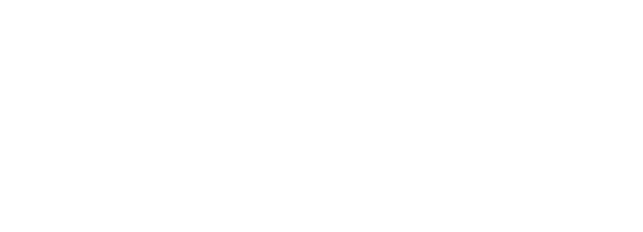
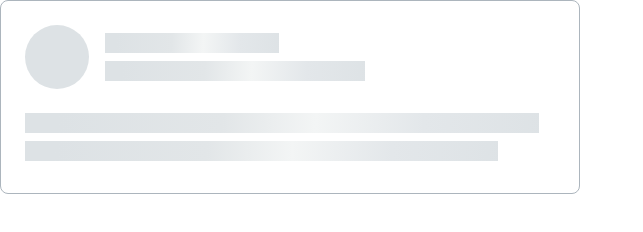
Before and after one commit to js-tasks-ru/htmlcss-20220519_vitalijs-maslobojevs92, a website: page 04-lection2/02-skeleton/index.html in a window 1280 px wide. Shown: the whole page, without its empty margins (0-643 px from the left). Drawn offline with Linux system fonts and the light colour scheme.

Commit message:
finished 04-skeleton

```diff
--- a/04-lection2/02-skeleton/index.html
+++ b/04-lection2/02-skeleton/index.html
@@ -1,11 +1,23 @@
 <!DOCTYPE html>
 <!-- Страница со скелетоном -->
 <html lang="ru">
-    <head>
-        <link rel="stylesheet" href="../../assets/css/main.css">
-        <link rel="stylesheet" href="./skeleton.css">
-    </head>
-    <body>
-
-    </body>
+  <head>
+    <link rel="stylesheet" href="../../assets/css/main.css" />
+    <link rel="stylesheet" href="./skeleton.css" />
+  </head>
+  <body>
+    <div class="skeleton">
+      <div class="skeleton__header">
+        <div class="skeleton__user-avatar"></div>
+        <div class="skeleton__user-description">
+          <div class="skeleton__line skeleton-line_small"></div>
+          <div class="skeleton__line skeleton-line_medium"></div>
+        </div>
+      </div>
+      <div class="skeleton__content">
+        <div class="skeleton__line skeleton-line_default"></div>
+        <div class="skeleton__line skeleton-line_large"></div>
+      </div>
+    </div>
+  </body>
 </html>
--- a/04-lection2/02-skeleton/skeleton.css
+++ b/04-lection2/02-skeleton/skeleton.css
@@ -0,0 +1,57 @@
+.skeleton {
+  width: 580px;
+  padding: 24px 40px 32px 24px;
+  border: 1px solid var(--border-color-skeleton);
+  border-radius: 8px;
+}
+
+.skeleton__header {
+  display: flex;
+  margin-bottom: 24px;
+}
+
+.skeleton__user-avatar {
+  width: 64px;
+  height: 64px;
+  margin-right: 16px;
+  border-radius: 100%;
+  background: var(--bg-color-skeleton-avatar);
+}
+
+.skeleton__user-description {
+  align-self: center;
+  flex-grow: 1;
+}
+
+.skeleton__line {
+  height: 20px;
+  margin-bottom: 8px;
+  background: linear-gradient(
+    92.51deg,
+    #dde2e5 6.44%,
+    #e2e6e8 38.47%,
+    #f3f5f5 56.48%,
+    #e3e7ea 77.5%,
+    #dde2e5 102.52%
+  );
+}
+
+.skeleton-line_small {
+  width: 40%;
+}
+
+.skeleton-line_medium {
+  width: 60%;
+}
+
+.skeleton-line_large {
+  width: 92%;
+}
+
+.skeleton-line_default {
+  width: 100%;
+}
+
+.skeleton__line:last-child {
+  margin-bottom: 0;
+}
--- a/assets/css/main.css
+++ b/assets/css/main.css
@@ -53,6 +53,9 @@
   --bg-color-accordion: var(--white);
   --color-title-accordion: var(--black);
   --color-text-accordion: var(--grey-4);
+
+  --border-color-skeleton: var(--grey-3);
+  --bg-color-skeleton-avatar: var(--grey-2);
 }
 
 html {
```
